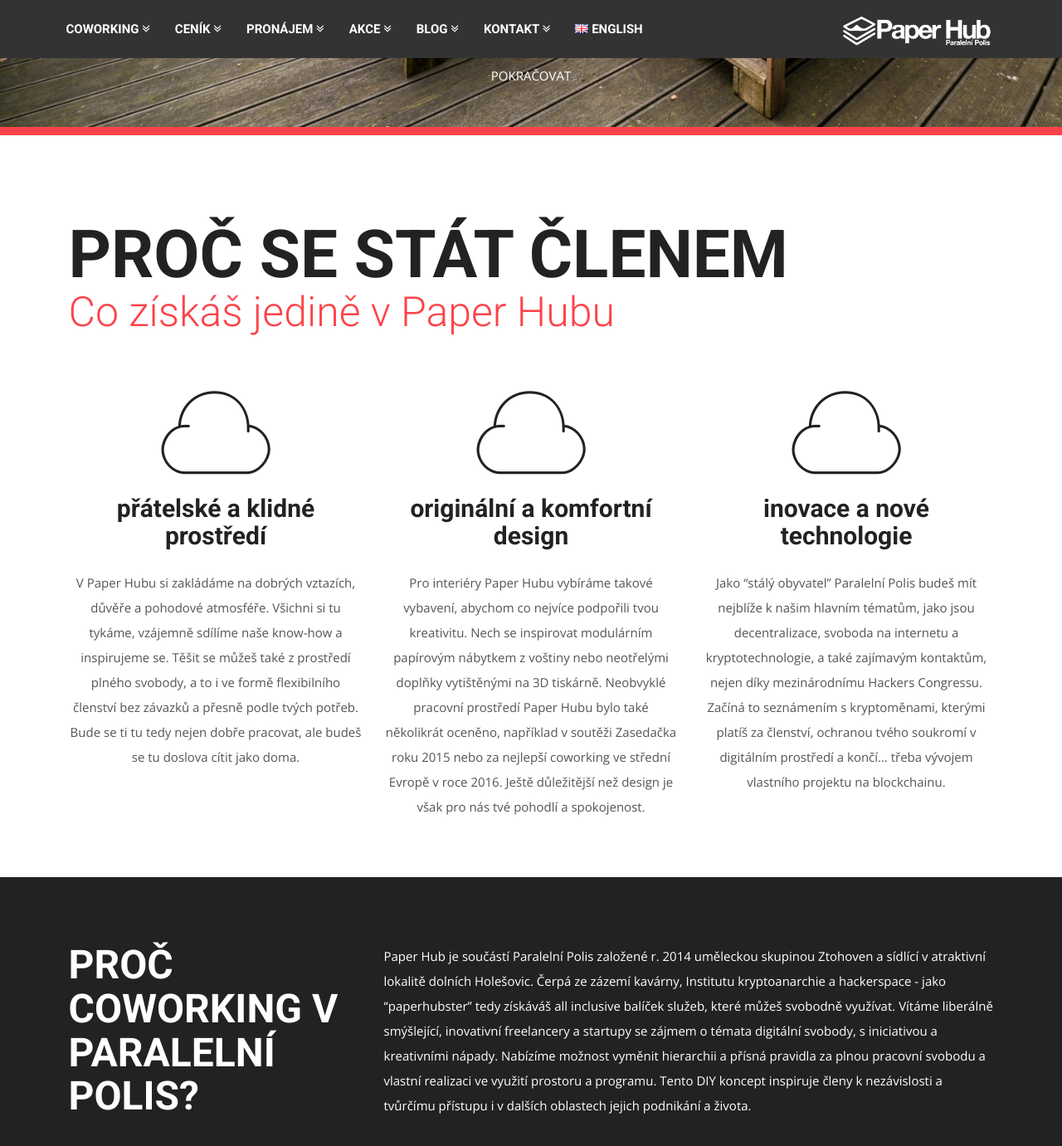
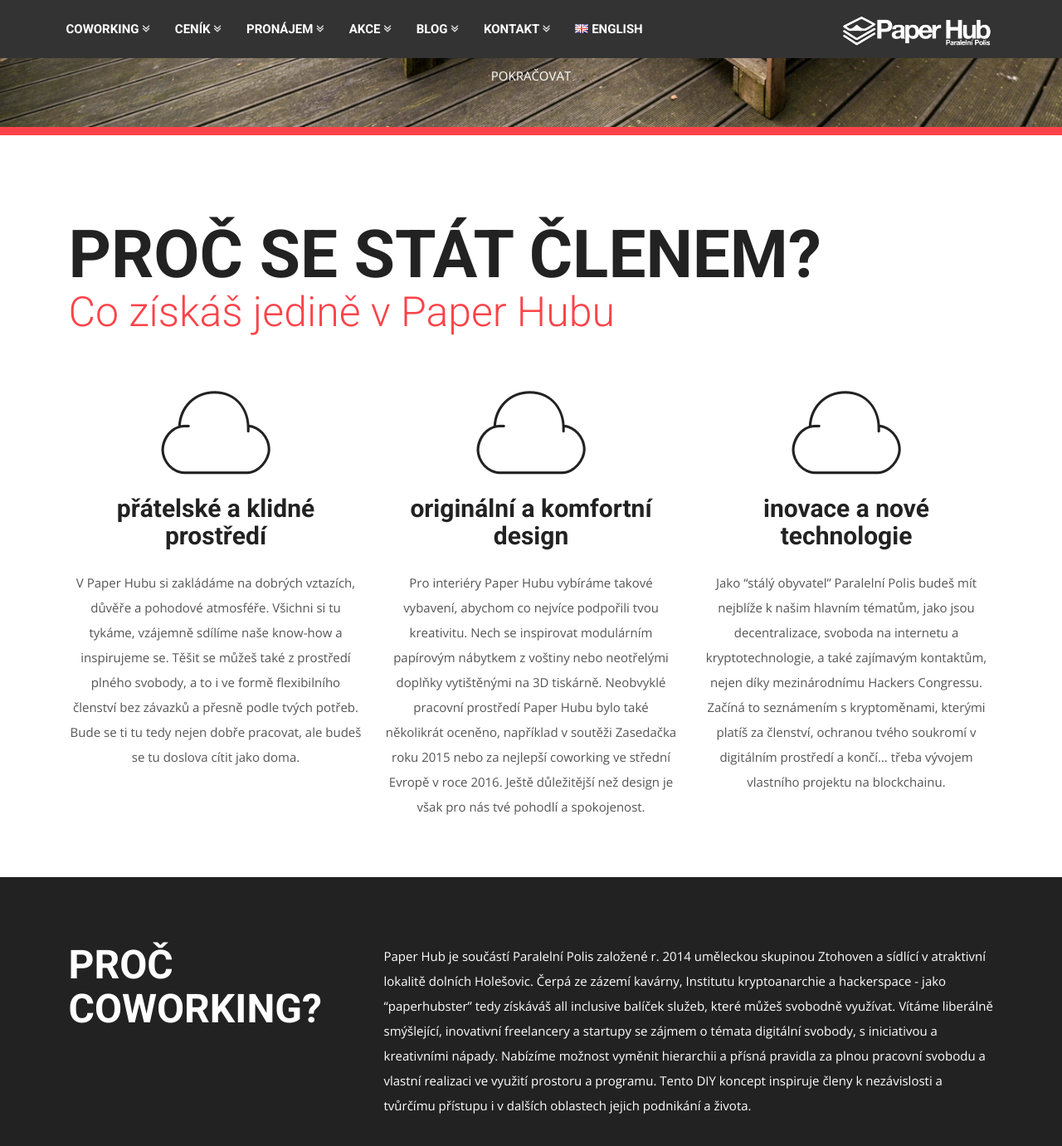
Before and after one commit to ParalelniPolis/paperhubweb, a Jekyll site: the page built from index.html, in a window 1280 px wide and 1400 px high, scrolled down 737 px. Shown: the top 1381 px of the window at 83% size. Built offline with Jekyll 4.4.1, drawn with Linux system fonts in a browser that asks for light colours; some web fonts are replaced; Markdown is read by kramdown in place of the engine named in the settings.

Commit message:
Update website_text.yaml

```diff
--- a/_data/website_text.yaml
+++ b/_data/website_text.yaml
@@ -109,7 +109,7 @@ continue_button:
 
 below_slides:
     header:
-        cz: "PROČ SE STÁT ČLENEM"
+        cz: "PROČ SE STÁT ČLENEM?"
         eng: "PAPER HUB IN PARALELNI POLIS"
     red_text:
         cz: "Co získáš jedině v Paper Hubu"
@@ -143,7 +143,7 @@ items_below_slides:
 
 black_stripe_first:
     title:
-        cz: "Proč coworking v Paralelní Polis?"
+        cz: "Proč coworking?"
         eng: "Paper Hub Membership"
 
 
```
